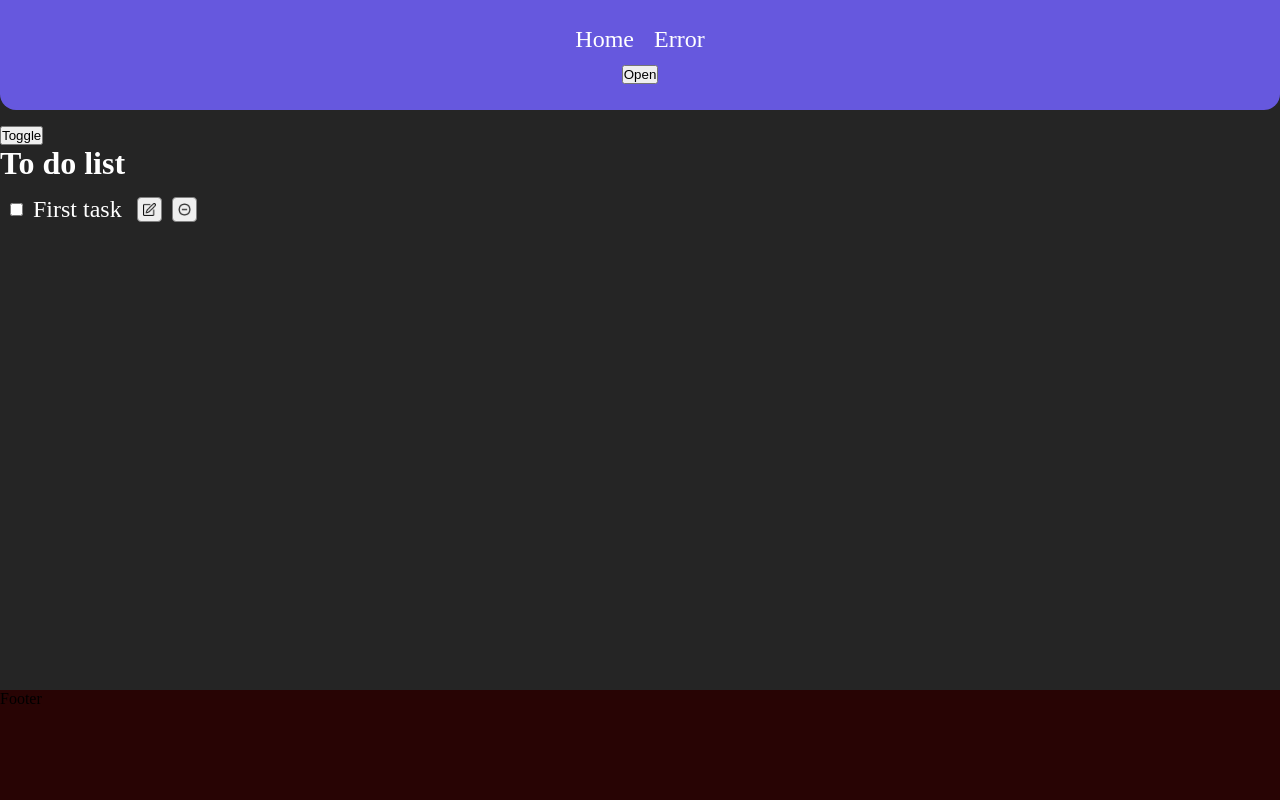
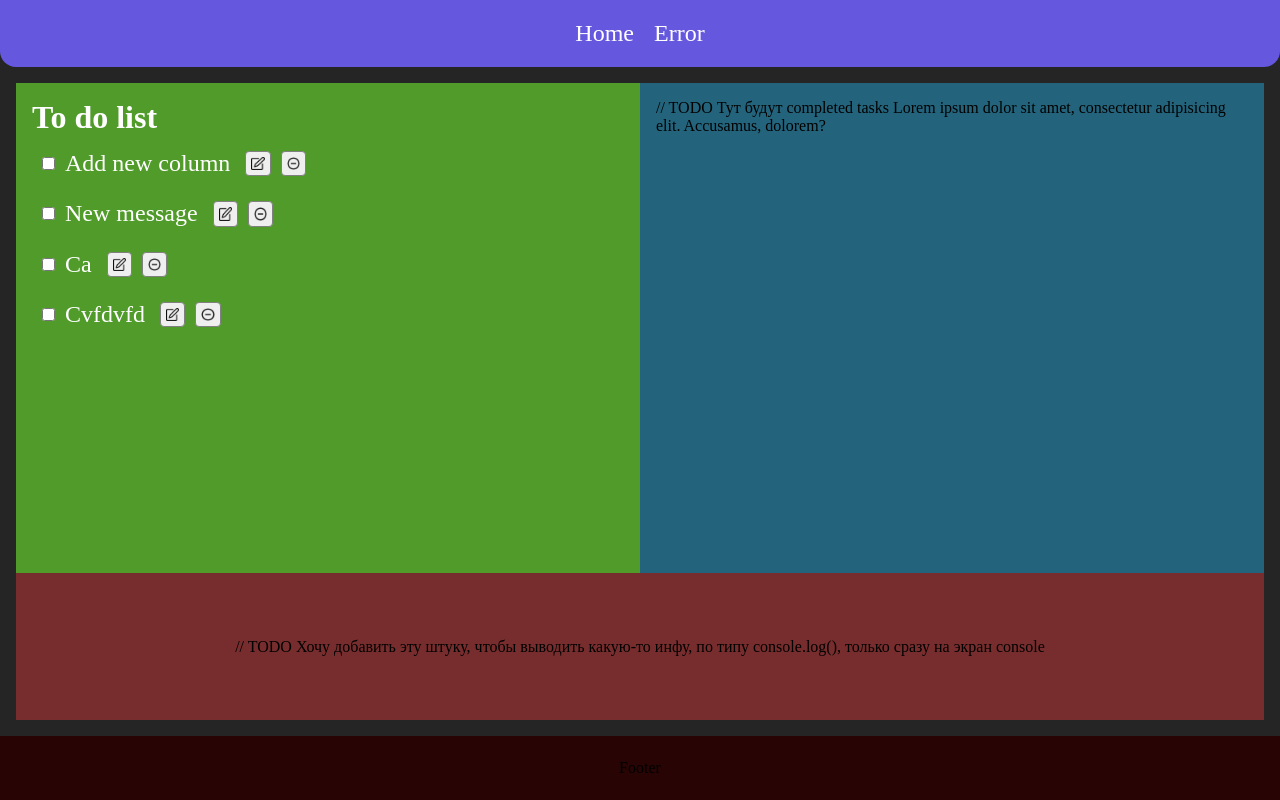
Before and after one commit to empty-nick/todo, a React (Vite) app: page /home in a window 1280 px wide. Built offline with nearby package versions, Linux system fonts and the light colour scheme.

Commit message:
new feaches: Edit task message and new designe (colors just to undesrtand positions of elements)

```diff
--- a/src/components/App/App.tsx
+++ b/src/components/App/App.tsx
@@ -1,14 +1,15 @@
+import { ReactElement } from "react";
 import { useRoutes } from "react-router-dom";
 
+import { Header } from "../Header/Header.tsx";
 import { routes } from "../../pages/routes.tsx";
+import { Footer } from "../Footer/Footer.tsx";
 
 import styles from './styles.module.css'
-import { Header } from "../Header/Header.tsx";
-import { Footer } from "../Footer/Footer.tsx";
 
-function App() {
-  const route = useRoutes(routes)
-  console.log(styles.content)
+function App(): ReactElement {
+  const route = useRoutes(routes);
+
   return (
     <div className={styles.global}>
       <Header style={styles.header} />
--- a/src/components/App/styles.module.css
+++ b/src/components/App/styles.module.css
@@ -5,7 +5,7 @@
       'header'
       'content'
       'footer';
-  grid-template-rows: 2fr 10fr 2fr;
+  grid-template-rows: 1fr 10fr 1fr;
   gap: 1em;
   margin: 0;
   width: 100vw;
@@ -18,6 +18,7 @@
 
 .content{
   grid-area: content;
+  margin: 0 1em;
 }
 
 .footer{
--- /dev/null
+++ b/src/components/Console/Console.tsx
@@ -0,0 +1,6 @@
+
+export function Console() {
+	return (
+		<div>Console</div>
+	)
+}
--- a/src/components/Footer/styles.module.css
+++ b/src/components/Footer/styles.module.css
@@ -1,3 +1,5 @@
 .footer{
   background-color: #280404;
+  display: grid;
+  place-items: center;
 }
--- a/src/components/Header/Header.tsx
+++ b/src/components/Header/Header.tsx
@@ -1,26 +1,15 @@
 import styles from "./styles.module.css";
-import { useState } from "react";
-import { Modal } from "../Modal/Modal.tsx";
 import { NavLink } from "react-router-dom";
 
-interface IHeader{
+interface IHeader {
 	style: string;
 }
 
-export function Header({style}: IHeader) {
-  const [visible, setVisible] = useState(false);
-  const toggleModal = () => {
-    setVisible(true);
-    console.log(visible);
-  };
-  return (
-    <div className={`${style} ${styles.header}`}>
-      <nav className={styles.header_navigation}>
-        <NavLink to="/">Home</NavLink>
-        <NavLink to="/error">Error</NavLink>
-      </nav>
-      <button onClick={toggleModal}>Open</button>
-      <Modal isVisible={visible} setVisible={setVisible} />
-    </div>
-  );
+export function Header({ style }: IHeader) {
+	return (<div className={`${style} ${styles.header}`}>
+		<nav className={styles.header_navigation}>
+			<NavLink to="/">Home</NavLink>
+			<NavLink to="/error">Error</NavLink>
+		</nav>
+	</div>);
 }
--- a/src/components/Modal/Modal.tsx
+++ b/src/components/Modal/Modal.tsx
@@ -1,18 +1,14 @@
-import React, { ReactElement } from "react";
+import { ReactElement, useState } from "react";
 import styles from './styles.module.css'
 
-interface IModal{
-	isVisible: boolean;
-	setVisible: React.Dispatch<React.SetStateAction<boolean>>;
-}
-export function Modal({isVisible, setVisible}: IModal): ReactElement {
-	const toggleModal = () => {
-	  setVisible(prevState => !prevState)
-	}
+
+export function Modal(): ReactElement {
+	const [modal, setModal] = useState(false)
+
 	return (
 		<>
-			{isVisible && (
-				<div className={styles.modal__background} onClick={toggleModal}>
+			{modal && (
+				<div className={styles.modal__background} onClick={() => setModal(prevState => !prevState)}>
 					<div className={styles.modal__window}>
 						Content
 					</div>
--- a/src/components/Task/Task.tsx
+++ b/src/components/Task/Task.tsx
@@ -1,20 +1,49 @@
+import React, { useId, useState } from "react";
+
 import editIcon from '../../assets/edit_icon.png';
 import deleteIcon from '../../assets/delete_icon.png';
+
 import styles from './task.module.css';
 
-export function Task() {
+interface ITask {
+  taskMessage: string;
+}
+export function Task({taskMessage = ''}: ITask) {
+  const [enableEditLabel, setEnableEditLabel] = useState<boolean>(true)
+  const [message, setMessage] = useState<string>(taskMessage)
+  /*
+    Элемент будет дублироваться и получится, что id совпадают у разых заданек.
+    useId() нужен, чтобы генерировать специальный id для каждого компонента
+    Глянь, если хочешь, через консоль разраба в браузере
+   */
+  const id = useId()
+
+  const changeMessage = (e: React.ChangeEvent<HTMLInputElement>) => {
+    setMessage(e?.target?.value)
+    console.log(message)
+  }
+
   return (
     <div>
-      <h1>To do list</h1>
       <ul role='list' className={styles.list}>
         <li className={styles.todo}>
           <div className={styles.task}>
-            <input id='todo-0' type='checkbox' defaultChecked={false} />
-            <label className='todo-label' htmlFor='todo-0'>
-              First task
-            </label>
+            <input id={id} type='checkbox' defaultChecked={false} />
+            {enableEditLabel ? (
+              <label className='todo-label' htmlFor={id}>
+                {message.trim() ?? `Default message`}
+              </label>
+            ) : (
+              <input
+                type='text'
+                className={styles.inputMessage}
+                value={message}
+                onInput={changeMessage}
+                onBlur={() => setEnableEditLabel(prevState => !prevState)}
+              />
+            )}
             <div className={styles.btnsGroup}>
-              <button type='button' className={styles.btnEdit}>
+              <button type='button' className={styles.btnEdit} onClick={() => setEnableEditLabel(prevState => !prevState)}>
                 <img src={editIcon} className={styles.imgEdit} alt='' />
               </button>
               <button type='button' className={styles.btnDelete}>
--- a/src/components/Task/task.module.css
+++ b/src/components/Task/task.module.css
@@ -44,3 +44,13 @@ h1 {
   flex-direction: row;
   align-items: center;
 }
+
+.inputMessage{
+  color: #ffffff;
+  border: none;
+  font-family: monospace;
+  border-bottom: 2px solid #00e6f6;
+  font-size: 1.5rem;
+  background-color: transparent;
+  outline: none;
+}
--- a/src/pages/Error/Error.module.css
+++ b/src/pages/Error/Error.module.css
@@ -3,7 +3,6 @@
   place-items: center;
   position: relative;
   gap: 20px;
-  /*background-color: #fff;*/
   height: 100%;
 }
 .errorImage{
@@ -24,7 +23,7 @@
   color: #fff;
   letter-spacing: 3px;
   line-height: 1;
-  box-shadow: 6px 0px 0px #00e6f6;
+  box-shadow: 6px 0 0 #00e6f6;
   outline: transparent;
   position: relative;
 }
@@ -44,7 +43,7 @@
   right: 0;
   bottom: 0;
   background: linear-gradient(45deg, transparent 3%, #00e6f6 3%, #00e6f6 5%, #ff013c 5%);
-  text-shadow: -3px -3px 0px #f8f005, 3px 3px 0px #00e6f6;
+  text-shadow: -3px -3px 0 #f8f005, 3px 3px 0 #00e6f6;
   clip-path: var(--slice-0);
 }
 
--- a/src/pages/Home/Home.tsx
+++ b/src/pages/Home/Home.tsx
@@ -1,20 +1,25 @@
-import { Modal } from '../../components/Modal/Modal.tsx';
-import { useState } from 'react';
 import { Task } from '../../components/Task/Task';
 
+import styles from './styles.module.css';
+
 export function Home() {
-  const [visible, setVisible] = useState(false);
-  const toggleModal = () => {
-    setVisible(true);
-    console.log(visible);
-  };
   return (
-    <>
-      <div>
-        <Modal isVisible={visible} setVisible={setVisible} />
-        <button onClick={toggleModal}>Toggle</button>
-        <Task />
+    <div className={styles.content}>
+      <div className={styles.tasks}>
+        <h1>To do list</h1>
+        <Task taskMessage={'Add new column'} />
+        <Task taskMessage={'New message'} />
+        <Task taskMessage={'Ca'} />
+        <Task taskMessage={'Cvfdvfd'} />
       </div>
-    </>
+      <div className={styles.completed}>
+        // TODO Тут будут completed tasks
+        Lorem ipsum dolor sit amet, consectetur adipisicing elit. Accusamus, dolorem?
+      </div>
+      <div className={styles.console}>
+        // TODO Хочу добавить эту штуку, чтобы выводить какую-то инфу, по типу console.log(), только сразу на экран
+        console
+      </div>
+    </div>
   );
 }
--- /dev/null
+++ b/src/pages/Home/styles.module.css
@@ -0,0 +1,32 @@
+:root{
+  --paddingStyle: 1em;
+}
+.content{
+  background-color: #772d2d;
+  width: 100%;
+  height: 100%;
+  display: grid;
+  grid-template-areas:
+      'newTask completed'
+      'console console';
+  grid-template-rows: 10fr 3fr;
+  grid-template-columns: 1fr 1fr;
+}
+.content > div{
+  padding: var(--paddingStyle);
+}
+
+.tasks{
+  grid-area: newTask;
+  background-color: #509b2a;
+}
+.completed{
+  grid-area: completed;
+  background-color: #23647c;
+}
+
+.console{
+  grid-area: console;
+  display: grid;
+  place-items: center;
+}
```
Also changed, not shown: src/components/Console/styles.module.css (added).
